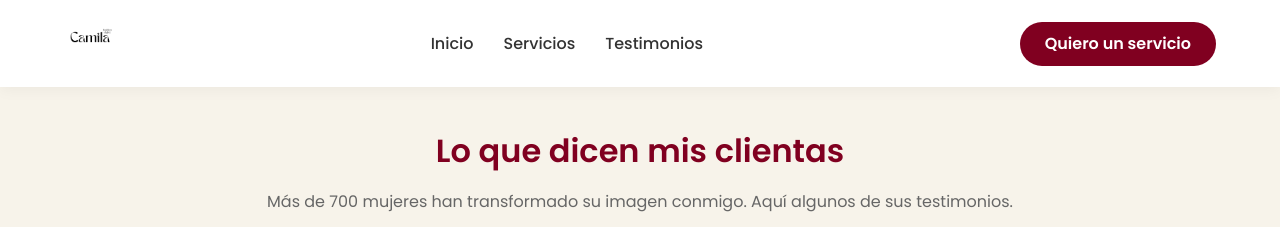
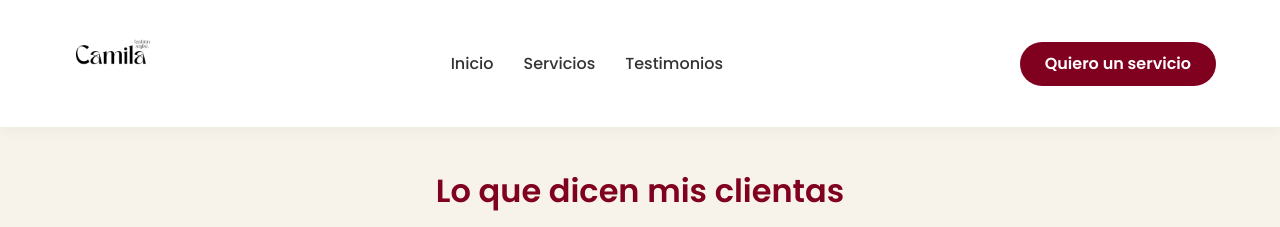
Before and after one commit to asesoriascamilacaballero/asesoriascamilacaballero, a plain HTML site: page testimonios.html in a window 1280 px wide. Shown: the top 227 px of the page. Drawn offline with Linux system fonts and the light colour scheme.

Commit message:
Update testimonios.html

```diff
--- a/testimonios.html
+++ b/testimonios.html
@@ -212,7 +212,7 @@
     <header>
         <div class="header-container">
             <a href="index.html" class="logo">
-                <img src="assets/logo.png" alt="Logo" style="height: 50px;">
+                <img src="assets/logo.png" alt="Logo" style="height: 90px;">
             </a>
             <nav>
                 <ul>
```
